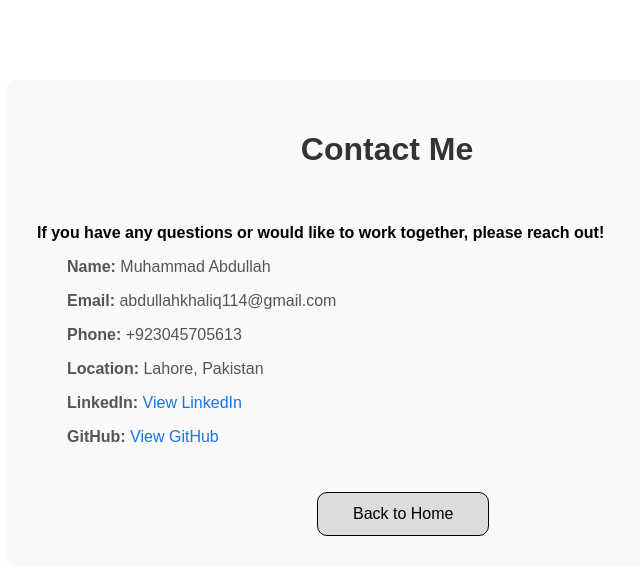
After one commit to AbdullahPythonic/Furniro-Store, a Django app: page /contact-me/ in a window 1280 px wide. The commit adds this page. Shown: the top 575 px of the page, without its empty margins (371-1011 px from the left). Run offline with Django 5.2, Linux system fonts and the light colour scheme.

Commit message:
final changes

```diff
--- a/Cart/static/Cart/cart-detail.css
+++ b/Cart/static/Cart/cart-detail.css
@@ -81,7 +81,7 @@ body {
 }
 
 .shop-banner {
-    background-image: url('shop.jpg');
+    background-image: url('shop.jpeg');
     background-size: cover;
     background-position: center;
     height: 280px;
@@ -111,6 +111,7 @@ body {
     transform: translate(-50%, -50%);
     font-size: 2.5em;
     color: #0b0101;
+    font-weight: normal;
 
 }
 
@@ -159,6 +160,7 @@ body {
     width: 25px;
     padding: 5px;
     text-align: center;
+    margin-left: 10px;
 }
 
 .delete-btn {
@@ -204,7 +206,7 @@ body {
 
 .checkout-btn {
     margin-top: 30px;
-    margin-left: 150px;
+    margin-left: 100px;
     padding: 13px 39px;
     background-color: #faf1e3;
     color: #0a0000;
--- a/Cart/templates/Cart/cart_detail.html
+++ b/Cart/templates/Cart/cart_detail.html
@@ -16,7 +16,7 @@
                 <a href="{% url 'home' %}">Home</a>
                 <a href="{% url 'all_products'%}">Shop</a>
                 <a href="{% url 'cart_detail' %}">Cart</a>
-                <a href="#">Contact</a>
+                <a href="{% url 'contact' %}">Contact</a>
             </nav>
         </div>
     </header>
@@ -48,7 +48,7 @@
                         </td>
                         <td>{{ item.product.price|floatformat:2 }}</td>
                         <td>
-                            <input value="{{ item.quantity }}" class="quantity-input">
+                            <p class="quantity-input">{{ item.quantity }}</p>
                         </td>
                         <td>{{ item.total_price|floatformat:2 }}</td>
                         <td><a href="{% url 'delete_from_cart' item.id %}"><button class="delete-btn">🗑️</button></a></td>
--- a/Categories/templates/Categories/category_products.html
+++ b/Categories/templates/Categories/category_products.html
@@ -15,7 +15,7 @@
                 <a href="{% url 'home' %}">Home</a>
                 <a href="{% url 'all_products' %}">Shop</a>
                 <a href="{% url 'cart_detail' %}">Cart</a>
-                <a href="#">Contact</a>
+                <a href="{% url 'contact' %}">Contact</a>
             </nav>
         </div>
     </header>
--- a/Categories/templates/Categories/home.html
+++ b/Categories/templates/Categories/home.html
@@ -16,7 +16,7 @@
                 <a href="{% url 'home' %}">Home</a>
                 <a href="{% url 'all_products' %}">Shop</a>
                 <a href="{% url 'cart_detail' %}">Cart</a>
-                <a href="#">Contact</a>
+                <a href="{% url 'contact' %}">Contact</a>
             </nav>
         </div>
     </header>
--- /dev/null
+++ b/Checkout/static/Checkout/contact-page.css
@@ -0,0 +1,50 @@
+body {
+    font-family: Arial, sans-serif;
+}
+
+.contact-container {
+    max-width: 700px;
+    margin-top: 80px ;
+    margin-left: 370px;
+    margin-bottom: 80px;
+    padding: 30px;
+    border-radius: 8px;
+    background-color: #f9f9f9;
+}
+
+.contact-container h1 {
+    text-align: center;
+    color: #333;
+}
+
+
+.contact-info p {
+    color: #555;
+    margin-left: 30px;
+}
+
+
+.contact-info a {
+    color: #1a73e8;
+    text-decoration: none;
+}
+
+.contact-info a:hover {
+    text-decoration: underline;
+}
+.back-to-shop {
+    display: inline-block;
+    margin-top: 30px;
+    margin-left: 40%;
+    background-color: #dcdcda;
+    color: rgb(6, 0, 0);
+    padding: 12px 35px;
+    border: 1px solid black;
+    text-decoration: none;
+    border-radius: 10px;
+    font-size: 16px;
+}
+
+.back-to-shop:hover {
+    background-color: #a1a1a1;
+}
--- a/Checkout/static/Checkout/order-success.css
+++ b/Checkout/static/Checkout/order-success.css
@@ -42,7 +42,7 @@ body {
 .success-container {
     width: 80%;
     max-width: 1000px;
-    margin-left:400px;
+    margin-left:200px;
     margin-bottom: 45px;
     background-color: white;
     padding: 50px;
--- a/Checkout/static/Checkout/order.css
+++ b/Checkout/static/Checkout/order.css
@@ -40,7 +40,7 @@ body {
 }
 
 .shop-banner {
-    background-image: url('shop.jpg');
+    background-image: url('shop.jpeg');
     background-size: cover;
     background-position: center;
     height: 280px;
@@ -70,6 +70,7 @@ body {
     transform: translate(-50%, -50%);
     font-size: 2.5em;
     color: #0b0101;
+    font-weight: normal;
 
 }
 
--- /dev/null
+++ b/Checkout/templates/Checkout/contact-page.html
@@ -0,0 +1,25 @@
+{% load static%}
+<!DOCTYPE html>
+<html lang="en">
+<head>
+    <meta charset="UTF-8">
+    <title>Contact Us</title>
+    <link rel="stylesheet" href="{% static 'Checkout/contact-page.css' %}">
+</head>
+<body>
+    <div class="contact-container">
+        <h1>Contact Me</h1><br>
+        <p><strong>If you have any questions or would like to work together, please reach out!</strong></p>
+
+        <div class="contact-info">
+            <p><strong>Name:</strong> Muhammad Abdullah</p>
+            <p><strong>Email:</strong> abdullahkhaliq114@gmail.com</p>
+            <p><strong>Phone:</strong> +923045705613</p>
+            <p><strong>Location:</strong> Lahore, Pakistan</p>
+            <p><strong>LinkedIn:</strong> <a href="https://www.linkedin.com/in/abdullah-khaliq-8a83a9300/" target="_blank">View LinkedIn</a></p>
+            <p><strong>GitHub:</strong> <a href="https://github.com/AbdullahPythonic" target="_blank">View GitHub</a></p>
+        </div>
+        <a href="{% url 'home' %}" class="back-to-shop">Back to Home</a>
+    </div>
+</body>
+</html>
--- a/Checkout/templates/Checkout/order-success.html
+++ b/Checkout/templates/Checkout/order-success.html
@@ -16,7 +16,7 @@
                 <a href="{% url 'home' %}">Home</a>
                 <a href="{% url 'all_products'%}">Shop</a>
                 <a href="{% url 'cart_detail' %}">Cart</a>
-                <a href="#">Contact</a>
+                <a href="{% url 'contact' %}">Contact</a>
             </nav>
         </div>
     </header>
--- a/Checkout/templates/Checkout/order.html
+++ b/Checkout/templates/Checkout/order.html
@@ -16,7 +16,7 @@
                 <a href="{% url 'home' %}">Home</a>
                 <a href="{% url 'all_products'%}">Shop</a>
                 <a href="{% url 'cart_detail' %}">Cart</a>
-                <a href="#">Contact</a>
+                <a href="{% url 'contact' %}">Contact</a>
             </nav>
         </div>
     </header>
--- a/Checkout/urls.py
+++ b/Checkout/urls.py
@@ -1,7 +1,10 @@
 from django.urls import path
 from . import views
+from django.views.generic import TemplateView
 
 urlpatterns = [
     path('checkout/', views.checkout, name='checkout'),
     path('order-success/', views.order_success, name='order_success'),
+    path('contact-me/', TemplateView.as_view
+         (template_name="Checkout/Contact-page.html"), name='contact'),
 ]
--- a/Products/static/Products/all-products.css
+++ b/Products/static/Products/all-products.css
@@ -70,6 +70,7 @@ body {
     transform: translate(-50%, -50%);
     font-size: 2.5em;
     color: #0b0101;
+    font-weight: normal;
 
 }
 
@@ -126,7 +127,7 @@ body {
 
 .btn-home{
     margin-top: 50px;
-    margin-left: 830px;
+    margin-left: 660px;
     padding: 13px 39px;
     background-color: #f9f9f9;
     text-decoration: none;
--- a/Products/templates/Products/all-products.html
+++ b/Products/templates/Products/all-products.html
@@ -16,7 +16,7 @@
                 <a href="{% url 'home' %}">Home</a>
                 <a href="{% url 'all_products'%}">Shop</a>
                 <a href="{% url 'cart_detail' %}">Cart</a>
-                <a href="#">Contact</a>
+                <a href="{% url 'contact' %}">Contact</a>
             </nav>
         </div>
     </header>
```
Also changed, not shown: Products/static/Products/product-detail.css (+16 -9 lines), Products/templates/Products/product_detail.html (+38 -15 lines), Cart/static/Cart/shop.jpeg (added), Cart/static/Cart/shop.jpg (deleted), Checkout/static/Checkout/shop.jpeg (added), db.sqlite3.
